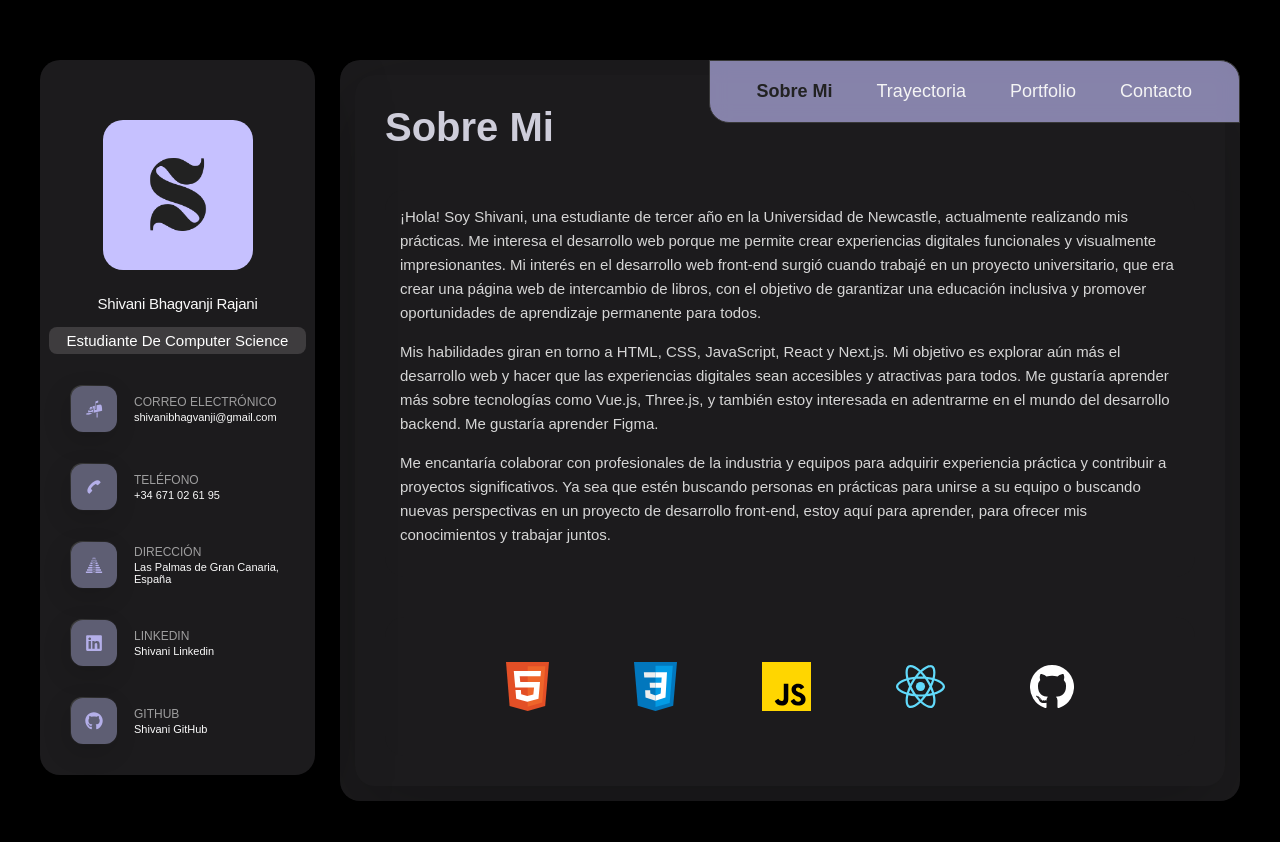
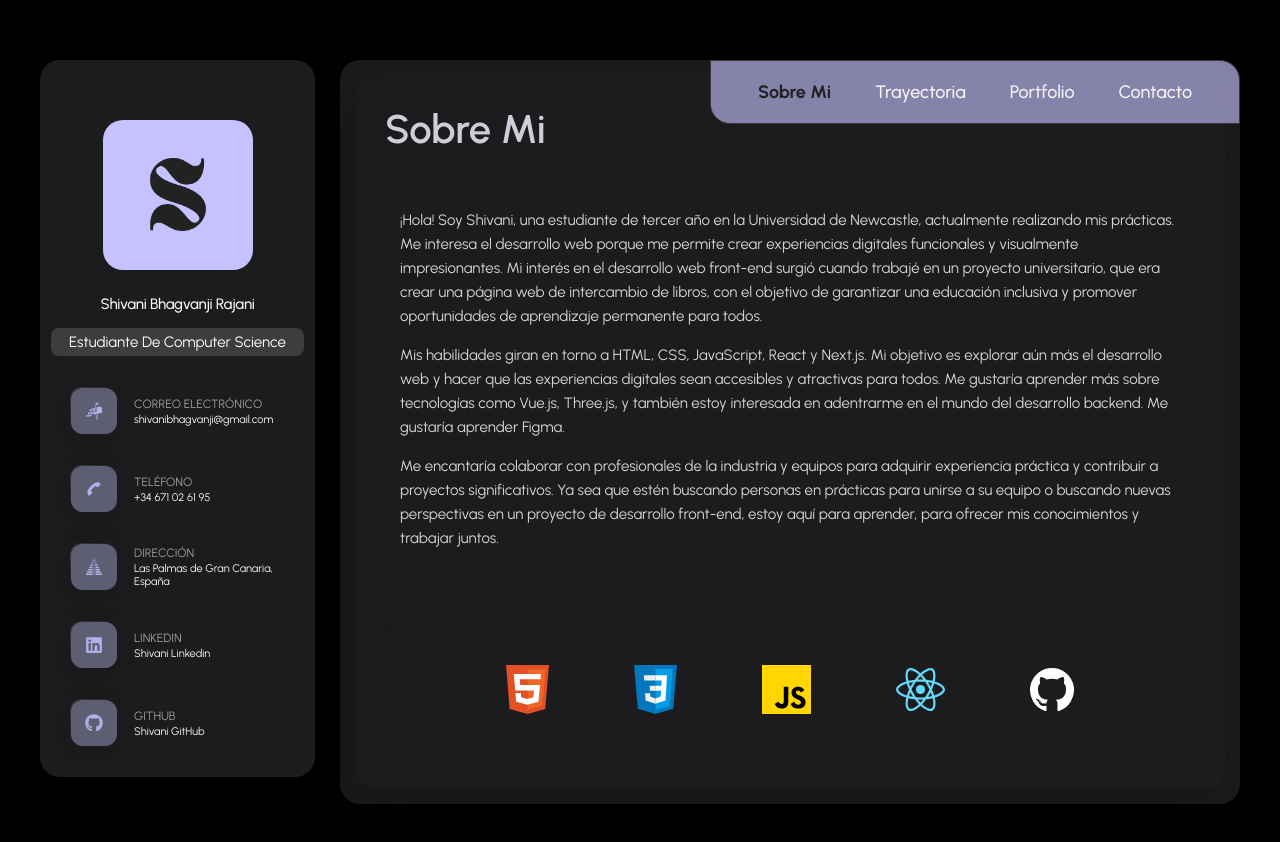
Before and after one commit to shivanirajani/shivani-portfolio, a React (Vite) app: page / in a window 1280 px wide. Shown: the top 842 px of the page. Built offline with nearby package versions, Linux system fonts and the light colour scheme; no server answers.

Commit message:
made changes to styling

```diff
--- a/src/App.css
+++ b/src/App.css
@@ -38,10 +38,13 @@
     rgb(56 189 248)
   );
 
+
+
+
   /* solid */
 
-  --jet: hsl(0, 0%, 22%);
-  --onyx: hsl(300, 2%, 24%);
+  --grey: hsl(0, 0%, 22%);
+  --grey2: hsl(300, 2%, 24%);
   --eerie-black-1: hsl(240, 10%, 41%);
   /* --eerie-black-2: hsl(240, 2%, 12%); */
   --eerie-black-2: rgb(28, 27, 29);
@@ -51,7 +54,7 @@
   --white-2: hsl(0, 0%, 98%);
   /* --orange-yellow-crayola: hsl(45, 100%, 72%); */
   --orange-yellow-crayola: #b4afe9;
-  --vegas-gold: hsl(45, 54%, 58%);
+
   --light-gray: hsl(0, 0%, 84%);
   --light-gray-70: hsla(0, 0%, 84%, 0.7);
   --bittersweet-shimmer: hsl(15, 100%, 50%);
@@ -61,7 +64,7 @@
    */
 
   /* font-family */
-  --ff-poppins: 'Poppins', sans-serif;
+  --ff-urbanist: 'Urbanist', sans-serif;
 
   /* font-size */
   --fs-1: 24px;
@@ -140,7 +143,7 @@ input, textarea {
 
 :focus { outline-color: var(--orange-yellow-crayola); }
 
-html { font-family: var(--ff-poppins); }
+html { font-family: var(--ff-urbanist); }
 
 body { background: var(--smoky-black); }
 
@@ -155,7 +158,7 @@ body { background: var(--smoky-black); }
 .sidebar,
 article {
   background: var(--eerie-black-2);
-  /* border: 1px solid var(--jet); */
+
   border-radius: 20px;
   padding: 15px;
   box-shadow: var(--shadow-1);
@@ -165,7 +168,7 @@ article {
 
 section{
   background: var(--eerie-black-2);
-  /* border: 1px solid var(--jet); */
+
   padding: 15px;
   border-radius: 20px;
 }
@@ -173,7 +176,7 @@ section{
 .separator {
   width: 100%;
   height: 1px;
-  background: var(--jet);
+  background: var(--grey);
   margin: 16px 0;
 }
 
@@ -256,7 +259,7 @@ article.active {
 }
 
 .has-scrollbar::-webkit-scrollbar-track {
-  background: var(--onyx);
+  background: var(--grey2);
   border-radius: 5px;
 }
 
@@ -341,7 +344,7 @@ main {
 
 .info-content .title {
   color: var(--white-1);
-  background: var(--onyx);
+  background: var(--grey2);
   font-size: var(--fs-6);
   font-weight: var(--fw-300);
   width: max-content;
@@ -355,7 +358,6 @@ main {
   right: -15px;
   border-radius: 0 15px;
   font-size: 15px;
-  color: var(--orange-yellow-crayola);
   background: var(--border-gradient-onyx);
   padding: 10px;
   box-shadow: var(--shadow-2);
@@ -374,10 +376,10 @@ main {
 }
 
 .info_more-btn:hover,
-.info_more-btn:focus { background: var(--bg-gradient-yellow-1); }
+
 
 .info_more-btn:hover::before,
-.info_more-btn:focus::before { background: var(--bg-gradient-yellow-2); }
+
 
 .info_more-btn span { display: none; }
 
@@ -457,7 +459,7 @@ main {
   background: #c6c1ffa0;
   backdrop-filter: blur(10px);
   -webkit-backdrop-filter: blur(10px);
-  border: 1px solid var(--jet);
+  border: 1px solid var(--grey);
   border-radius: 12px 12px 0 0;
   box-shadow: var(--shadow-2);
   z-index: 5;
@@ -635,7 +637,7 @@ main {
 }
 
 .skill-progress-bg {
-  background: var(--jet);
+  background: var(--grey);
   width: 100%;
   height: 8px;
   border-radius: 10px;
@@ -670,7 +672,7 @@ main {
   align-items: center;
   width: 100%;
   padding: 12px 16px;
-  border: 1px solid var(--jet);
+  border: 1px solid var(--grey);
   border-radius: 14px;
   font-size: var(--fs-6);
   font-weight: var(--fw-300);
@@ -684,7 +686,7 @@ main {
   top: calc(100% + 6px);
   width: 100%;
   padding: 6px;
-  border: 1px solid var(--jet);
+  border: 1px solid var(--grey);
   border-radius: 14px;
   z-index: 2;
   opacity: 0;
@@ -759,7 +761,7 @@ main {
 .project-item-icon-box {
   --scale: 0.8;
 
-  background: var(--jet);
+  background: var(--grey);
   color: var(--orange-yellow-crayola);
   position: absolute;
   top: 50%;
@@ -963,7 +965,6 @@ textarea.form-input::-webkit-resizer { display: none; }
 .form-btn {
   position: relative;
   width: 100%;
-  background: var(--border-gradient-onyx);
   color: var(--orange-yellow-crayola);
   display: flex;
   justify-content: center;
@@ -990,18 +991,18 @@ textarea.form-input::-webkit-resizer { display: none; }
 
 .form-btn ion-icon { font-size: 16px; }
 
-.form-btn:hover { background: var(--bg-gradient-yellow-1); }
-
-.form-btn:hover::before { background: var(--bg-gradient-yellow-2); }
+.form-btn:hover { background-color: #C6C1FF; color: "white" }
+
+
 
 .form-btn:disabled {
   opacity: 0.7;
   cursor: not-allowed;
 }
 
-.form-btn:disabled:hover { background: var(--border-gradient-onyx); }
-
-.form-btn:disabled:hover::before { background: var(--bg-gradient-jet); }
+.form-btn:disabled:hover { background-color: none; }
+
+.form-btn:disabled:hover::before { background: none }
 
 
 
--- a/src/pages/Contact/Contact.jsx
+++ b/src/pages/Contact/Contact.jsx
@@ -1,4 +1,4 @@
-
+import { FaRegEnvelope } from 'react-icons/fa';
 
 const Contact = () => {
   return (
@@ -40,7 +40,7 @@ const Contact = () => {
 
 
           <button className="form-btn" type="submit" data-form-btn>
-            <ion-icon name="paper-plane"></ion-icon>
+          <FaRegEnvelope />
             <span>Enviar</span>
           </button>
 
```
